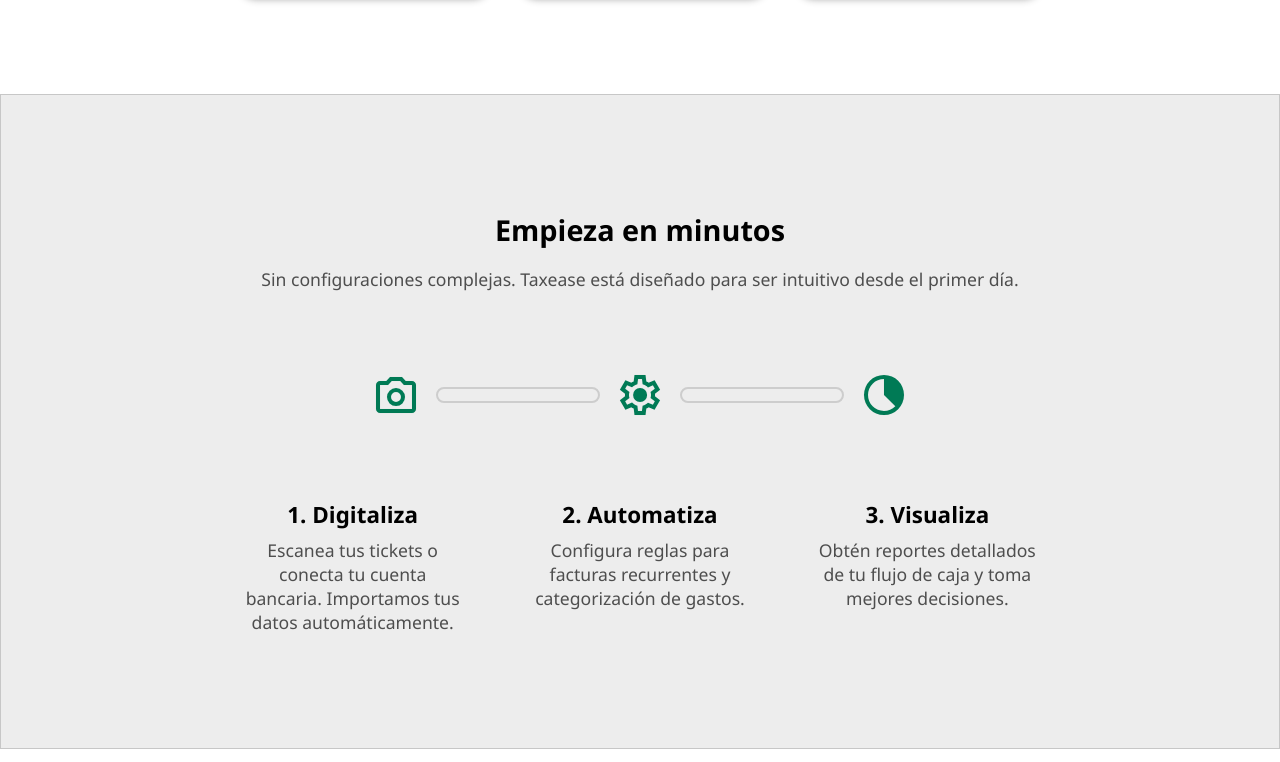
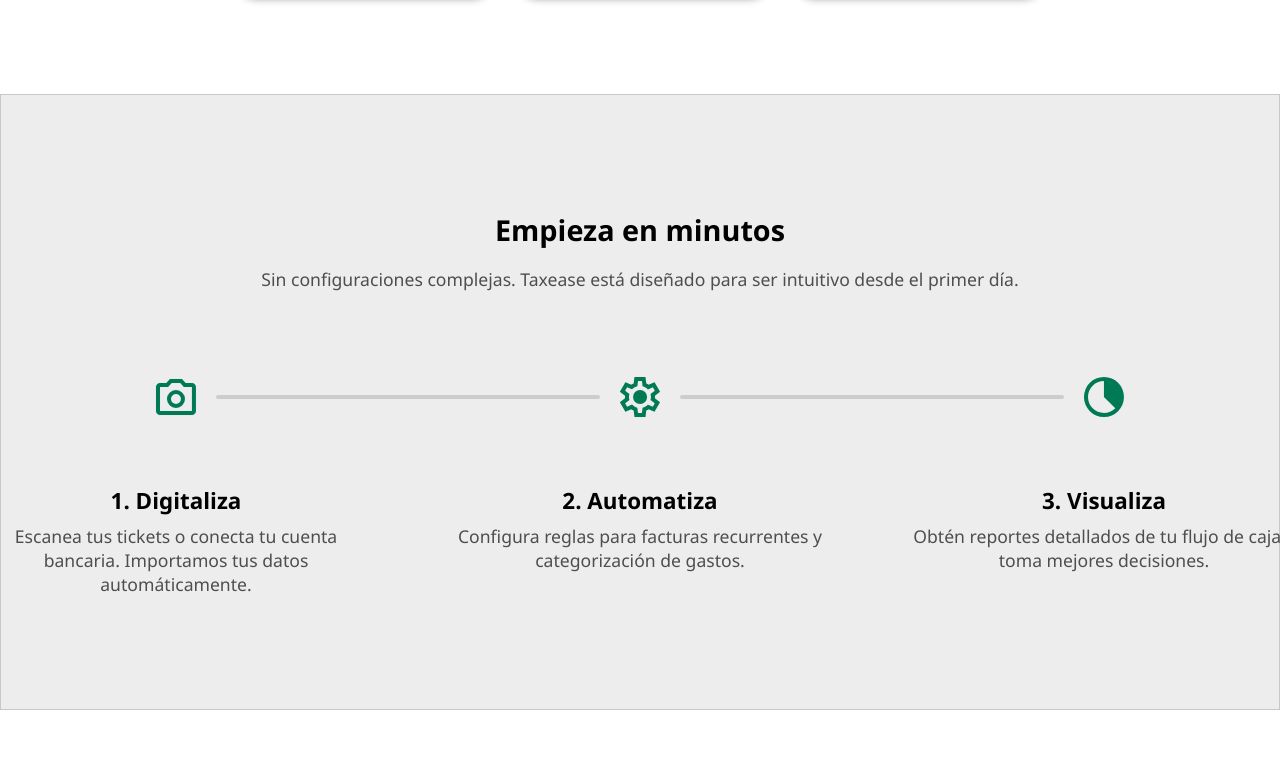
Before and after one commit to xanresfg/Taxease, a plain HTML site: page index.html in a window 1280 px wide. Shown: the part 1658-2420 px from the top of the page. Drawn offline with Linux system fonts and the light colour scheme; a script that the page names is missing.

Commit message:
iconos de los pasos

```diff
--- a/styles.css
+++ b/styles.css
@@ -144,6 +144,9 @@ p.mas {
 
 /* How it works */
 .howitworks {
+    display: flex;
+    flex-direction: column;
+    align-items: center;
     text-align: center;
     padding: 6rem 15rem;
     border: solid .1rem #C7C7C7;
@@ -162,15 +165,16 @@ p.mas {
 
 .icons {
     display: flex;
-    justify-content: center;
-    margin: 5rem 0;
+    align-items: center;
+    width: 61rem;
+    gap: 1rem;
+    margin: 4rem 0;
 }
 
 .icons hr {
-    width: 10rem;
+    width: 39%;
     border: solid .15rem #CDCDCD;
     border-radius: 1rem;
-    margin: 1rem;
 }
 
 .pasos {
```
